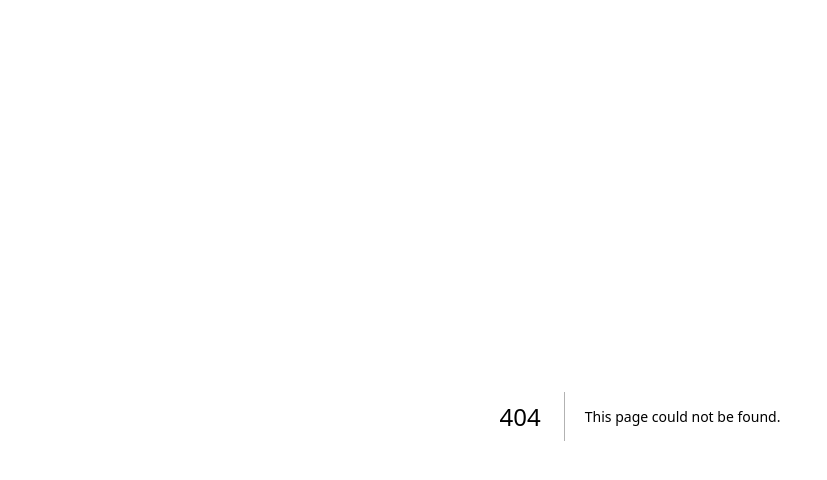
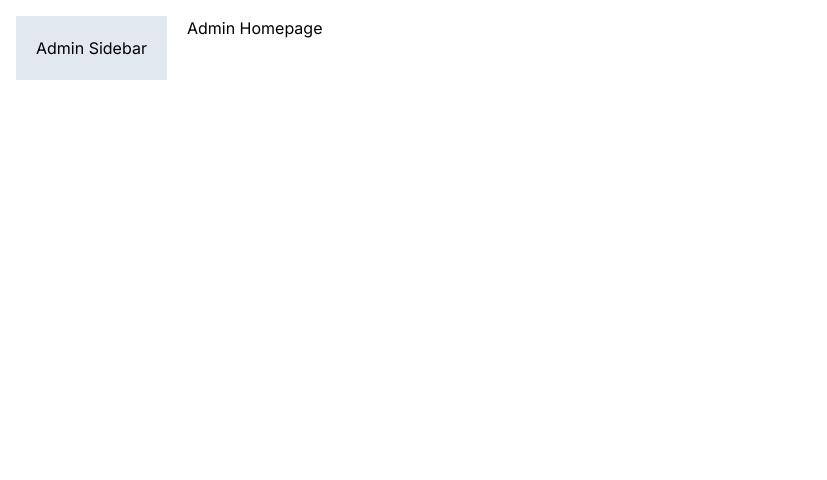
Before and after one commit to htack210/joy-of-coding-NextJS-overview, a Next.js app: page /admin in a window 1280 px wide. Before the commit this address had no page. Shown: the top 480 px of the page, without its empty margins (0-827 px from the left). Built offline with nearby package versions, Linux system fonts and the light colour scheme.

Commit message:
Adding admin layout

```diff
--- /dev/null
+++ b/app/admin/layout.tsx
@@ -0,0 +1,16 @@
+import React, { ReactNode } from "react";
+
+interface Props {
+  children: ReactNode;
+}
+
+const AdminLayout = ({ children }: Props) => {
+  return (
+    <div className="flex">
+      <aside className="bg-slate-200 p-5 mr-5">Admin Sidebar</aside>
+      <div>{children}</div>
+    </div>
+  );
+};
+
+export default AdminLayout;
--- /dev/null
+++ b/app/admin/page.tsx
@@ -0,0 +1,7 @@
+import React from "react";
+
+const AdminHomePage = () => {
+  return <div>Admin Homepage</div>;
+};
+
+export default AdminHomePage;
```
